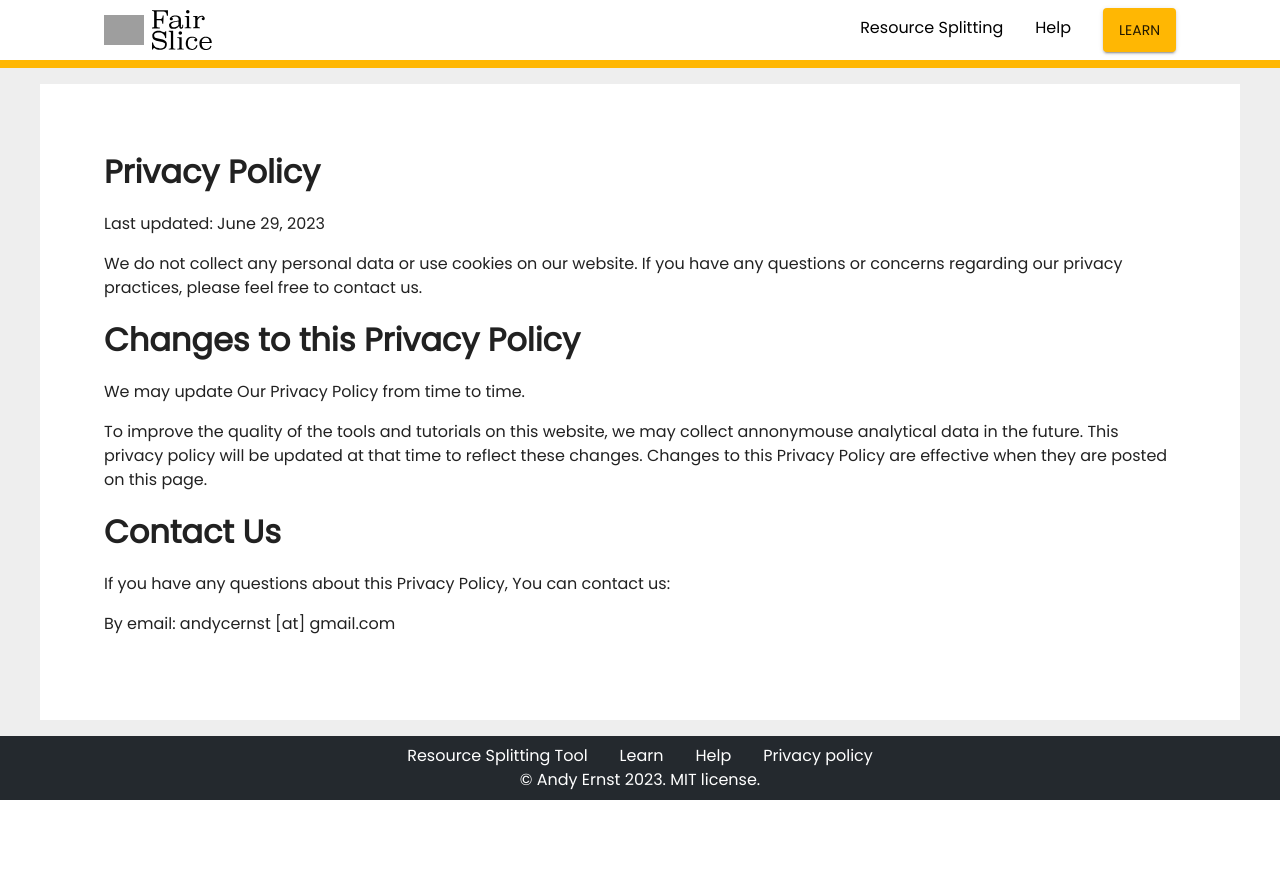
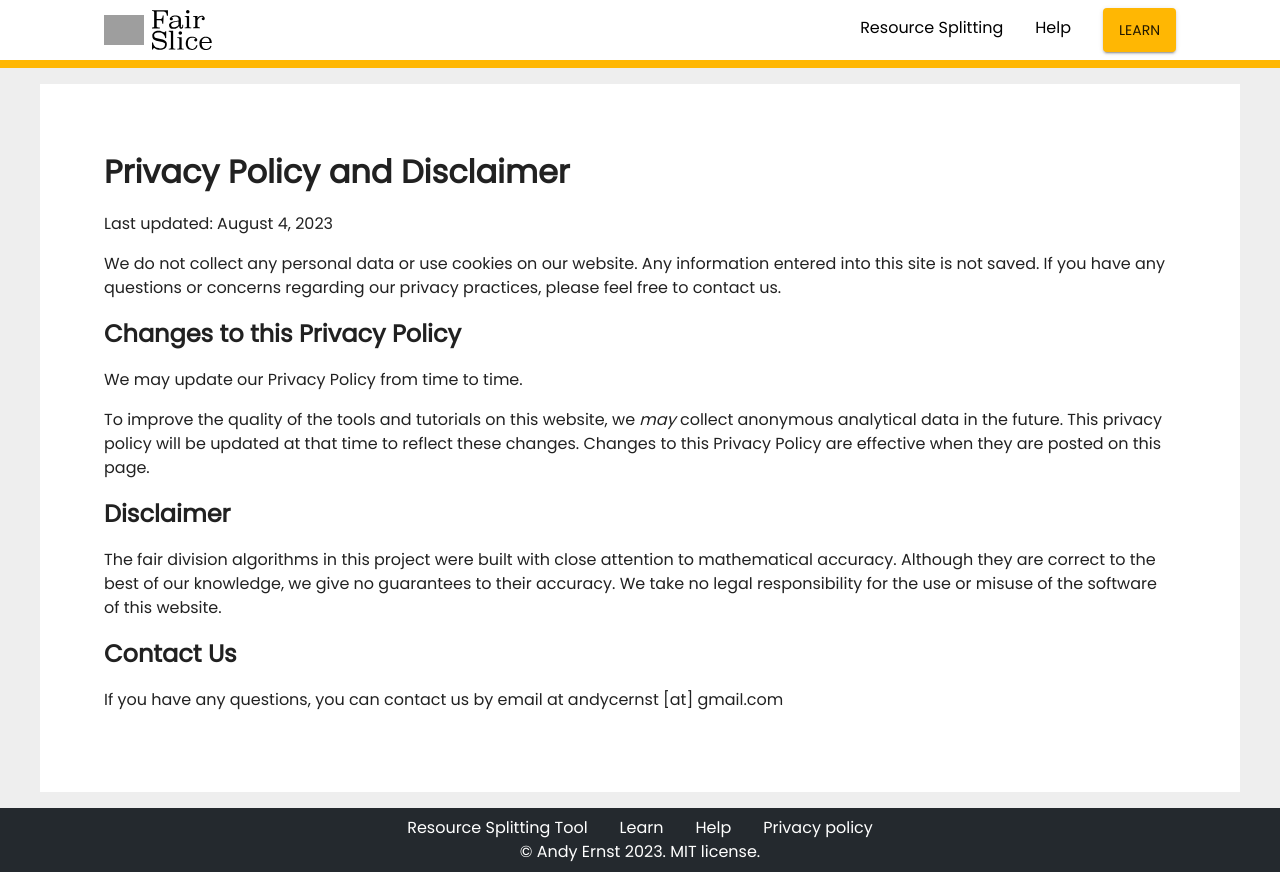
Before and after one commit to yongtenglei/cake, a React (Create React App) app: page /privacy-policy in a window 1280 px wide. Before the commit the page ends 800 px from the top, so only its background shows below. Built offline with nearby package versions, Linux system fonts and the light colour scheme; grey boxes are pictures that could not be loaded.

Commit message:
update explain modal links and privacy policy

```diff
--- a/src/Graph/algorithm/types.ts
+++ b/src/Graph/algorithm/types.ts
@@ -25,8 +25,8 @@ export const Algorithms: Record<AlgoName, Algorithm> = {
     minAgents: 2,
     maxAgents: 2,
     shortDescription:
-      'A simple method for envy-free division between two people. One divides, the other chooses.',
-    link: 'https://en.wikipedia.org/wiki/Divide_and_choose',
+      'A simple method for envy-free division between two people. One cuts, the other chooses.',
+    link: '/learn/7',
   },
   selfridgeConway: {
     key: 'selfridgeConway',
@@ -35,7 +35,7 @@ export const Algorithms: Record<AlgoName, Algorithm> = {
     minAgents: 3,
     maxAgents: 3,
     shortDescription:
-      'A method for envy-free division between three people. Maximum of five cucts.',
-    link: 'https://en.wikipedia.org/wiki/Selfridge%E2%80%93Conway_procedure',
+      'A method for envy-free division between three people. Maximum of five cuts.',
+    link: '/learn/13',
   },
 }
--- a/src/Graph/components/AlgoExplanationModal.tsx
+++ b/src/Graph/components/AlgoExplanationModal.tsx
@@ -16,19 +16,19 @@ export const AlgoExplanationModal = ({ open, onClose }) => {
       <DialogContent>
         <DialogContentText component="div">
           <p>
-            Since the 1940s people have developed over a hundred methods for
-            dividing resources fairly. Only a few of these are implemented here.
+            Since the 1940s researchers have developed hundreds of methods for dividing
+            resources fairly. Only a few of these are implemented here.
           </p>
           <p>
-            Each implementation has certain trade offs, such as only working for
-            a set certain of participants.
+            Each implementation has trade offs, such as only working for a set certain of
+            participants.
           </p>
           {Object.values(Algorithms).map((algo) => (
             <div key={algo.key}>
               <h3>{algo.name}</h3>
               <p>{algo.shortDescription}</p>
 
-              <Link href={algo.link}>Learn about this method</Link>
+              <Link href={algo.link} forceNewTab>Learn about this method</Link>
             </div>
           ))}
         </DialogContentText>
--- a/src/Pages/PrivacyPolicyPage.tsx
+++ b/src/Pages/PrivacyPolicyPage.tsx
@@ -1,26 +1,34 @@
 export const PrivacyPolicyPage = () => {
   return (
     <article>
-      <h1>Privacy Policy</h1>
-      <p>Last updated: June 29, 2023</p>
+      <h1>Privacy Policy and Disclaimer</h1>
+      <p>Last updated: August 4, 2023</p>
       <p>
-        We do not collect any personal data or use cookies on our website. If
-        you have any questions or concerns regarding our privacy practices,
-        please feel free to contact us.
+        We do not collect any personal data or use cookies on our website. Any information
+        entered into this site is not saved. If you have any questions or concerns
+        regarding our privacy practices, please feel free to contact us.
       </p>
-      <h1>Changes to this Privacy Policy</h1>
-      <p>We may update Our Privacy Policy from time to time.</p>
+      <h2>Changes to this Privacy Policy</h2>
+      <p>We may update our Privacy Policy from time to time.</p>
       <p>
-        To improve the quality of the tools and tutorials on this website, we
-        may collect annonymouse analytical data in the future. This privacy
-        policy will be updated at that time to reflect these changes. Changes to
-        this Privacy Policy are effective when they are posted on this page.
+        To improve the quality of the tools and tutorials on this website, we <em>may</em>{' '}
+        collect anonymous analytical data in the future. This privacy policy will be
+        updated at that time to reflect these changes. Changes to this Privacy Policy are
+        effective when they are posted on this page.
       </p>
-      <h1>Contact Us</h1>
+      <h2>Disclaimer</h2>
       <p>
-        If you have any questions about this Privacy Policy, You can contact us:
+        The fair division algorithms in this project were built with close attention to
+        mathematical accuracy. Although they are correct to the best of our knowledge, we
+        give no guarantees to their accuracy. We take no legal responsibility for the use
+        or misuse of the software of this website.
       </p>
-      <p>By email: andycernst [at] gmail.com</p>
+
+      <h2>Contact Us</h2>
+      <p>
+        If you have any questions, you can contact us by email at andycernst [at]
+        gmail.com
+      </p>
     </article>
   )
 }
```
